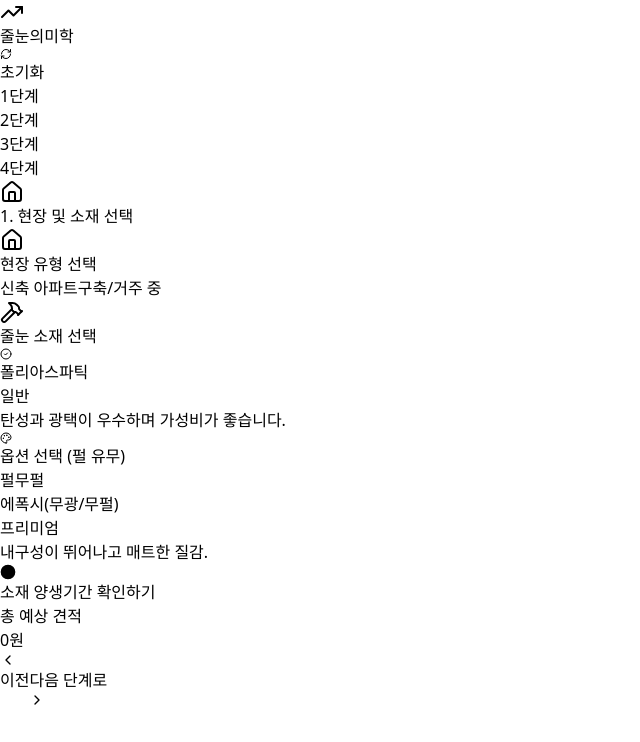
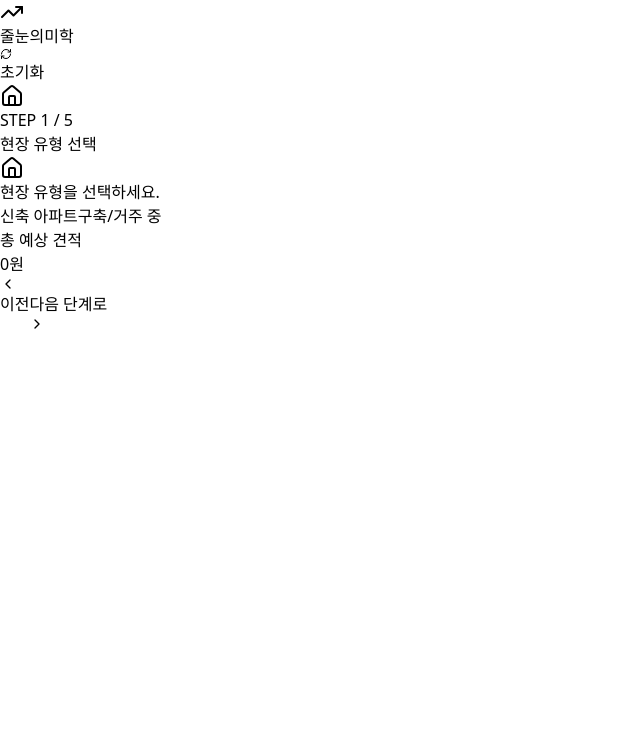
Before and after one commit to jsh5199-ai/julnun-web, a React (Vite) app: page / in a window 1280 px wide. Shown: the top 742 px of the page, without its empty margins (0-640 px from the left). Built offline with nearby package versions, Linux system fonts and the light colour scheme.

Commit message:
수정완료

```diff
--- a/src/App.jsx
+++ b/src/App.jsx
@@ -42,13 +42,12 @@ const GlobalStyles = () => (
       box-shadow: 0 4px 8px rgba(0, 0, 0, 0.05);
     }
     .safe-area-bottom { padding-bottom: env(safe-area-inset-bottom); }
-    /* 단계 표시기 스타일 */
-    .step-indicator { transition: all 0.3s ease; }
+    .step-indicator { transition: all 0.3s ease; }
   `}</style>
 );
 
 // =================================================================
-// [데이터] 카테고리별로 분리
+// [데이터] (유지)
 // =================================================================
 const HOUSING_TYPES = [
   { id: 'new', label: '신축 아파트', multiplier: 1.0 },
@@ -208,7 +207,9 @@ const MaterialDetailModal = React.memo(({ onClose }) => (
 // =================================================================
 
 export default function GroutEstimatorApp() {
-  const [currentStep, setCurrentStep] = useState(1); // ★ Step 관리 상태 추가
+  // ★ TOTAL_STEPS를 5로 변경했습니다.
+  const TOTAL_STEPS = 5;
+  const [currentStep, setCurrentStep] = useState(1);
   const [housingType, setHousingType] = useState('new');
   const [material, setMaterial] = useState('poly');
   const [polyOption, setPolyOption] = useState('pearl');
@@ -225,7 +226,6 @@ export default function GroutEstimatorApp() {
 
   const SOOMGO_REVIEW_URL = 'https://www.soomgo.com/profile/users/10755579?tab=review';
   const PHONE_NUMBER = '010-7734-6709';
-  const TOTAL_STEPS = 4; // 총 단계 수 정의
 
   // --- Step 네비게이션 함수 ---
   const handleNext = () => setCurrentStep(prev => Math.min(TOTAL_STEPS, prev + 1));
@@ -288,8 +288,6 @@ export default function GroutEstimatorApp() {
     const itemizedPrices = [];
 
     // --- 패키지 로직 (유지) ---
-
-    // ... (기존 패키지 로직은 길어 생략하고 '유지'합니다. 복사된 q를 차감하는 방식)
 
     // --- 패키지 1: 폴리 30만원 (욕실2+현관1) ---
     if (selectedMaterial.id === 'poly' && qBathFloor >= 2 && qEntrance >= 1 && qBathWallTotal === 0 && qShower === 0 && qBathtub === 0) {
@@ -529,6 +527,22 @@ export default function GroutEstimatorApp() {
 
     });
 
+    // 패키지 자체 할인 내역 추가
+    if(packageDiscount > 0) {
+        itemizedPrices.push({
+            id: 'package_discount',
+            label: labelText,
+            quantity: 1,
+            unit: '건',
+            originalPrice: packageDiscount,
+            calculatedPrice: 0,
+            discount: packageDiscount,
+            isPackageItem: true,
+            isDiscount: true,
+        });
+    }
+
+
     // --- 리뷰 할인 적용 (유지) ---
     let discountAmount = 0;
     REVIEW_EVENTS.forEach(evt => {
@@ -610,27 +624,29 @@ export default function GroutEstimatorApp() {
   const soomgoReviewEvent = REVIEW_EVENTS.find(evt => evt.id === 'soomgo_review');
   const isSoomgoReviewApplied = selectedReviews.has('soomgo_review');
 
-  // 현재 단계 제목
+  // 현재 단계 제목 (Header에 표시할 간결한 제목)
   const stepTitles = {
-    1: '1. 현장 및 소재 선택',
-    2: '2. 시공 범위 선택: 욕실',
-    3: '3. 시공 범위 선택: 기타 (현관/베란다/주방/거실)',
-    4: '4. 추가 시공 및 할인/FAQ',
+    1: '현장 유형 선택',
+    2: '줄눈 소재 선택',
+    3: '욕실 시공 범위',
+    4: '기타 시공 범위',
+    5: '추가 시공 및 할인/FAQ',
   };
 
   // 각 단계의 아이콘
   const stepIcons = {
-    1: <Home className="h-5 w-5 text-white" />,
-    2: <Bath className="h-5 w-5 text-white" />,
-    3: <LayoutGrid className="h-5 w-5 text-white" />,
-    4: <Gift className="h-5 w-5 text-white" />,
+    1: <Home className="h-5 w-5 text-amber-400" />,
+    2: <Hammer className="h-5 w-5 text-amber-400" />,
+    3: <Bath className="h-5 w-5 text-amber-400" />,
+    4: <LayoutGrid className="h-5 w-5 text-amber-400" />,
+    5: <Gift className="h-5 w-5 text-amber-400" />,
   };
 
   return (
     <div className={`min-h-screen bg-gray-50 text-gray-800 font-sans pb-40`}>
       <GlobalStyles />
 
-      {/* 헤더: 짙은 네이비 배경 + 단계 표시기 */}
+      {/* Header: 짙은 네이비 배경 + 단계 표시기 */}
       <header className="bg-indigo-900 text-white sticky top-0 z-20 shadow-xl">
         <div className="p-4 max-w-md mx-auto">
           <div className="flex items-center justify-between mb-3">
@@ -640,34 +656,40 @@ export default function GroutEstimatorApp() {
             </button>
           </div>
 
-          {/* 단계 표시기 */}
-          <div className="flex items-center justify-between">
-              {Object.keys(stepTitles).map(step => (
-                  <div key={step} className="flex-1 text-center relative px-1">
-                      <div className={`step-indicator h-2 rounded-full ${parseInt(step) <= currentStep ? 'bg-amber-400' : 'bg-indigo-700'}`}></div>
-                      <span className={`absolute top-5 left-1/2 -translate-x-1/2 text-xs font-bold transition-colors ${parseInt(step) === currentStep ? 'text-amber-400' : 'text-gray-400'}`}>
-                          {step}단계
+          {/* ★ 단계 표시기 및 현재 단계 타이틀 통합 */}
+          <div className="bg-indigo-700/50 rounded-xl p-3 shadow-inner border border-indigo-700">
+              <div className="flex items-center justify-between mb-2">
+                  <div className='flex items-center gap-2'>
+                      {stepIcons[currentStep]}
+                      <span className='text-sm font-extrabold text-amber-400'>
+                          STEP {currentStep} / {TOTAL_STEPS}
                       </span>
                   </div>
-              ))}
+                  <span className='text-lg font-extrabold text-white'>
+                      {stepTitles[currentStep]}
+                  </span>
+              </div>
+
+              {/* 진행 바 */}
+              <div className="w-full bg-indigo-500 rounded-full h-2">
+                  <div
+                      className="bg-amber-400 h-2 rounded-full step-indicator"
+                      style={{ width: `${(currentStep / TOTAL_STEPS) * 100}%` }}
+                  ></div>
+              </div>
           </div>
-          <div className='h-6'></div>
         </div>
       </header>
 
+      {/* main: 상단 헤더 통합으로 인해 상단 패딩을 줄였습니다. */}
       <main className="max-w-md mx-auto p-4 space-y-6">
-          {/* 현재 단계 제목 (본문) */}
-          <h2 className="text-xl font-extrabold flex items-center gap-2 text-gray-800 border-b border-indigo-200 pb-2 animate-fade-in">
-              {stepIcons[currentStep]} {stepTitles[currentStep]}
-          </h2>
 
-        {/* --- Step 1: 현장 유형 및 소재 선택 --- */}
+        {/* --- Step 1: 현장 유형 선택 (분리) --- */}
         {currentStep === 1 && (
           <div className='space-y-6 animate-fade-in'>
-              {/* 1. 현장 유형 섹션 */}
-            <section className="bg-white p-5 rounded-xl shadow-lg border border-gray-100">
+              <section className="bg-white p-5 rounded-xl shadow-lg border border-gray-100">
               <h3 className="text-lg font-bold flex items-center gap-2 mb-4 text-gray-800 border-b pb-2">
-                <Home className="h-5 w-5 text-indigo-600" /> 현장 유형 선택
+                <Home className="h-5 w-5 text-indigo-600" /> 현장 유형을 선택하세요.
               </h3>
               <div className="grid grid-cols-2 gap-3">
                 {HOUSING_TYPES.map((type) => (
@@ -685,11 +707,15 @@ export default function GroutEstimatorApp() {
                 ))}
               </div>
             </section>
+          </div>
+        )}
 
-            {/* 2. 줄눈 소재 선택 */}
-            <section className="bg-white p-5 rounded-xl shadow-lg border border-gray-100">
+        {/* --- Step 2: 줄눈 소재 선택 (분리) --- */}
+        {currentStep === 2 && (
+          <div className='space-y-6 animate-fade-in'>
+              <section className="bg-white p-5 rounded-xl shadow-lg border border-gray-100">
               <h3 className="text-lg font-bold flex items-center gap-2 mb-4 text-gray-800 border-b pb-2">
-                <Hammer className="h-5 w-5 text-indigo-600" /> 줄눈 소재 선택
+                <Hammer className="h-5 w-5 text-indigo-600" /> 줄눈 소재를 선택하세요.
               </h3>
               <div className="space-y-4">
                 {MATERIALS.map((item) => (
@@ -744,8 +770,8 @@ export default function GroutEstimatorApp() {
           </div>
         )}
 
-        {/* --- Step 2: 욕실 범위 선택 --- */}
-        {currentStep === 2 && (
+        {/* --- Step 3: 욕실 범위 선택 --- */}
+        {currentStep === 3 && (
           <section className="bg-white p-5 rounded-xl shadow-lg border border-gray-100 animate-fade-in">
             <h3 className="text-lg font-bold flex items-center gap-2 mb-4 text-gray-800 border-b pb-2">
               <Bath className="h-5 w-5 text-indigo-600" /> 욕실 시공 범위 ({material === 'poly' ? '폴리아스파틱' : '에폭시'})
@@ -775,8 +801,8 @@ export default function GroutEstimatorApp() {
           </section>
         )}
 
-        {/* --- Step 3: 기타 시공 범위 선택 (현관/베란다/주방/거실) --- */}
-        {currentStep === 3 && (
+        {/* --- Step 4: 기타 시공 범위 선택 (현관/베란다/주방/거실) --- */}
+        {currentStep === 4 && (
           <section className="bg-white p-5 rounded-xl shadow-lg border border-gray-100 animate-fade-in">
             <h3 className="text-lg font-bold flex items-center gap-2 mb-4 text-gray-800 border-b pb-2">
               <LayoutGrid className="h-5 w-5 text-indigo-600" /> 기타 시공 범위 ({material === 'poly' ? '폴리아스파틱' : '에폭시'})
@@ -806,10 +832,10 @@ export default function GroutEstimatorApp() {
           </section>
         )}
 
-        {/* --- Step 4: 추가 시공 및 할인/FAQ --- */}
-        {currentStep === 4 && (
+        {/* --- Step 5: 추가 시공 및 할인/FAQ --- */}
+        {currentStep === 5 && (
           <div className='space-y-6 animate-fade-in'>
-              {/* 4. 추가 시공 (실리콘/리폼) */}
+              {/* 5-1. 추가 시공 (실리콘/리폼) */}
               <section className="bg-white p-5 rounded-xl shadow-lg border border-gray-100">
                 <h3 className="text-lg font-bold flex items-center gap-2 mb-4 text-gray-800 border-b pb-2">
                     <Eraser className="h-5 w-5 text-indigo-600" /> 추가 시공 (실리콘/리폼)
@@ -838,7 +864,7 @@ export default function GroutEstimatorApp() {
                 </div>
               </section>
 
-              {/* 5. 할인 이벤트 */}
+              {/* 5-2. 할인 이벤트 */}
               <section className="bg-white p-5 rounded-xl shadow-lg border border-gray-100">
                   <h3 className="text-lg font-bold flex items-center gap-2 mb-4 text-gray-800 border-b pb-2">
                     <Gift className="h-5 w-5 text-indigo-600" /> 할인 이벤트 적용
@@ -858,7 +884,7 @@ export default function GroutEstimatorApp() {
                   )}
               </section>
 
-              {/* 6. FAQ */}
+              {/* 5-3. FAQ */}
               <section className="bg-white p-5 rounded-xl shadow-lg border border-gray-100 mt-6">
                   <h3 className="text-lg font-bold text-gray-800 mb-2 flex items-center gap-2 border-b pb-2">
                       <HelpCircle className="h-5 w-5 text-indigo-600"/> 자주 묻는 질문 (FAQ)
```
